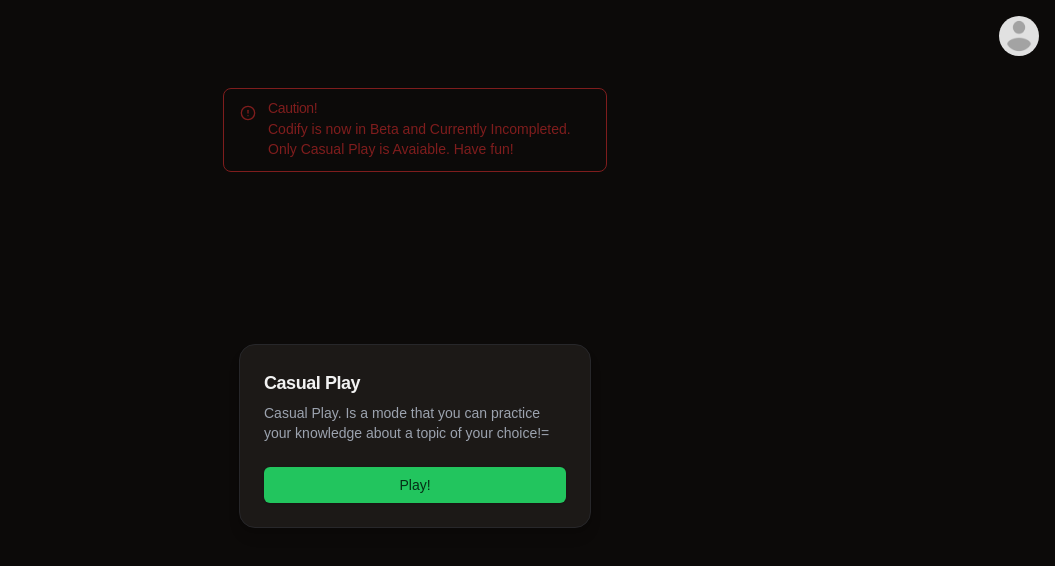
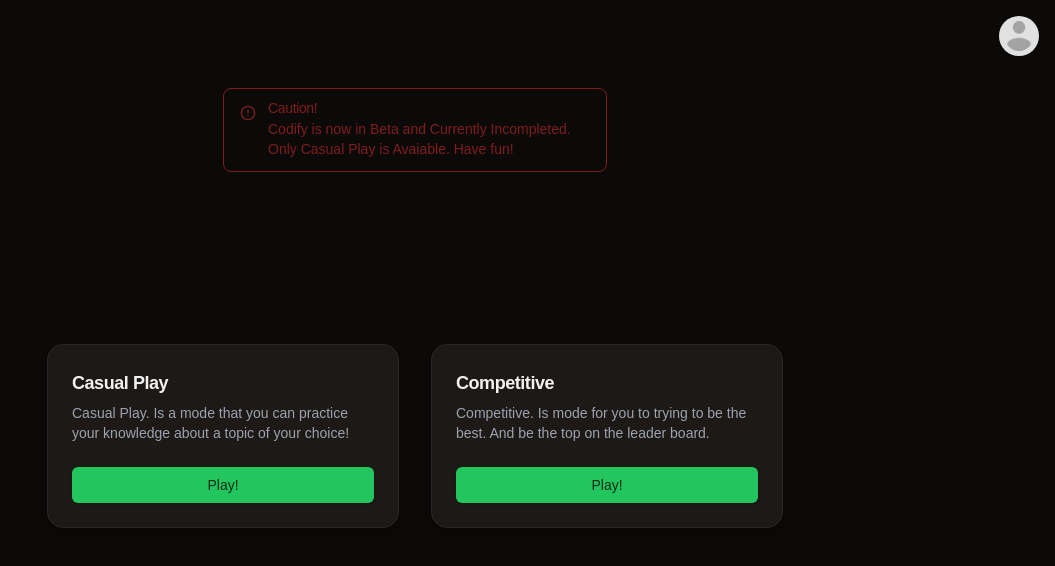
Before and after one commit to kunzaka001/codify, a Next.js app in the folder web/: page /home in a window 1280 px wide. Shown: the top 566 px of the page, without its empty margins (225-1280 px from the left). Built offline with nearby package versions, Linux system fonts and the light colour scheme.

Commit message:
Added Competitive mode Card

```diff
--- a/web/src/app/home/page.tsx
+++ b/web/src/app/home/page.tsx
@@ -105,9 +105,13 @@
       });
     } else {
       router.push(
-        `/quizCasual?category=${selectedCategory}&difficulty=${selectedDifficulty}`
+        `/quizCasual?mode=casual&category=${selectedCategory}&difficulty=${selectedDifficulty}`
       );
     }
+  };
+
+  const handleSubmitRank = () => {
+    router.push(`/quizCasual?mode=rank&category=any}&difficulty=hard`);
   };
 
   return (
@@ -137,7 +141,7 @@
             </Alert>
           </div>
         </div>
-        <div className="flex flex-col flex-grow justify-center items-center">
+        <div className="flex flex-grow justify-center items-center">
           <div className="w-full max-w-sm p-4">
             <Card className="shadow-lg rounded-2xl">
               <CardHeader>
@@ -146,7 +150,7 @@
                 </CardTitle>
                 <CardDescription className="text-sm text-gray-400">
                   Casual Play. Is a mode that you can practice your knowledge
-                  about a topic of your choice!=
+                  about a topic of your choice!
                 </CardDescription>
               </CardHeader>
               <CardContent>
@@ -211,53 +215,31 @@
               </CardContent>
             </Card>
           </div>
-
-          {/* <Drawer>
-            <DrawerTrigger>
-              <Button>Play!</Button>
+          <div className="w-full max-w-sm p-4">
+            <Card className="shadow-lg rounded-2xl">
+              <CardHeader>
+                <CardTitle className="text-lg font-semibold">
+                  Competitive
+                </CardTitle>
+                <CardDescription className="text-sm text-gray-400">
+                  Competitive. Is mode for you to trying to be the best. And be
+                  the top on the leader board.
+                </CardDescription>
+              </CardHeader>
+              <CardContent>
+                <Drawer>
+                  <DrawerTrigger asChild>
+                    <Button className="w-full">Play!</Button>
                   </DrawerTrigger>
                   <DrawerContent>
                     <DrawerHeader>
-                <DrawerTitle>
-                  Ready to Dive in? Choose your options!
-                </DrawerTitle>
+                      <DrawerTitle>Ready!?</DrawerTitle>
                       <DrawerDescription>
-                  Choose your options for casual mode.
+                        Get ready to grind some score. It will be hard mode and
                       </DrawerDescription>
                     </DrawerHeader>
-              <div className="w-full space-y-3 px-4 py-2">
-                <Select onValueChange={(value) => setSelectedCategory(value)}>
-                  <SelectTrigger>
-                    <SelectValue placeholder="Select your categories" />
-                  </SelectTrigger>
-                  <SelectContent>
-                    <SelectGroup>
-                      <SelectLabel>Category</SelectLabel>
-                      <SelectItem value="code">Code</SelectItem>
-                      <SelectItem value="linux">Linux</SelectItem>
-                      <SelectItem value="react">React</SelectItem>
-                      <SelectItem value="devops">Devops</SelectItem>
-                      <SelectItem value="django">Django</SelectItem>
-                    </SelectGroup>
-                  </SelectContent>
-                </Select>
-                <Select onValueChange={(value) => setSelectedDifficulty(value)}>
-                  <SelectTrigger>
-                    <SelectValue placeholder="Select your Difficulties" />
-                  </SelectTrigger>
-                  <SelectContent>
-                    <SelectGroup>
-                      <SelectLabel>Difficulty</SelectLabel>
-                      <SelectItem value="easy">Easy</SelectItem>
-                      <SelectItem value="medium">Medium</SelectItem>
-                      <SelectItem value="hard">Hard</SelectItem>
-                      <SelectItem value="any">Any Difficulty</SelectItem>
-                    </SelectGroup>
-                  </SelectContent>
-                </Select>
-              </div>
                     <DrawerFooter>
-                <Button onClick={handleSubmit}>Submit</Button>
+                      <Button onClick={handleSubmitRank}>Submit</Button>
                       <DrawerClose>
                         <Button className="w-full" variant="outline">
                           Cancel
@@ -265,7 +247,10 @@
                       </DrawerClose>
                     </DrawerFooter>
                   </DrawerContent>
-          </Drawer> */}
+                </Drawer>
+              </CardContent>
+            </Card>
+          </div>
         </div>
       </div>
     </>
```
Lines whose indentation alone changed are shown as unchanged.
